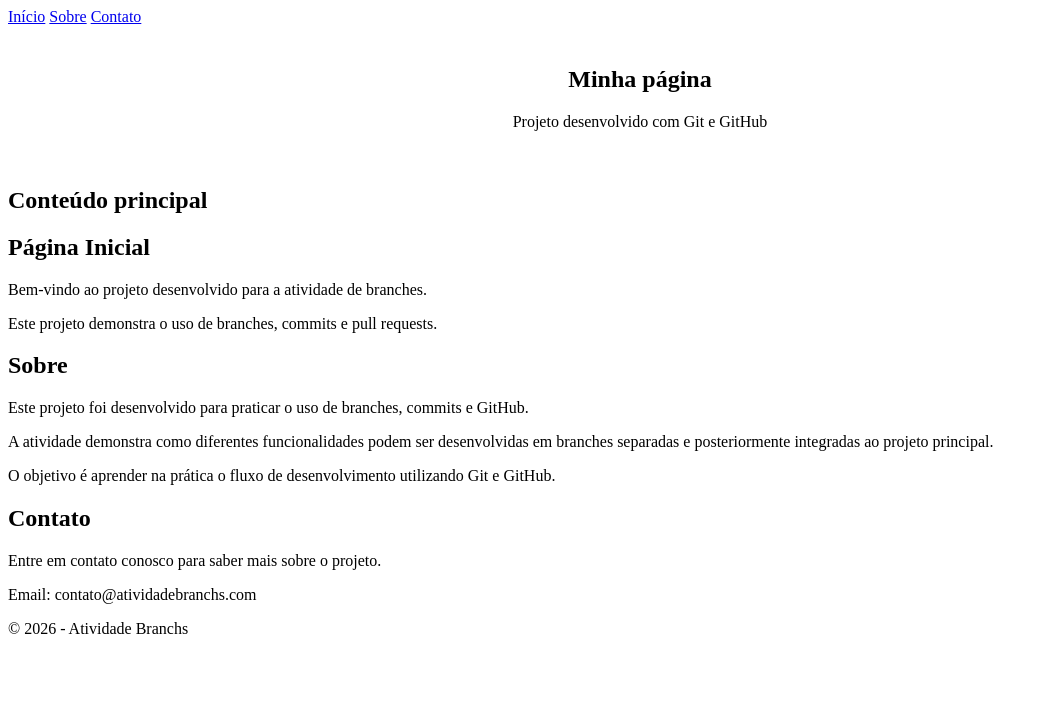
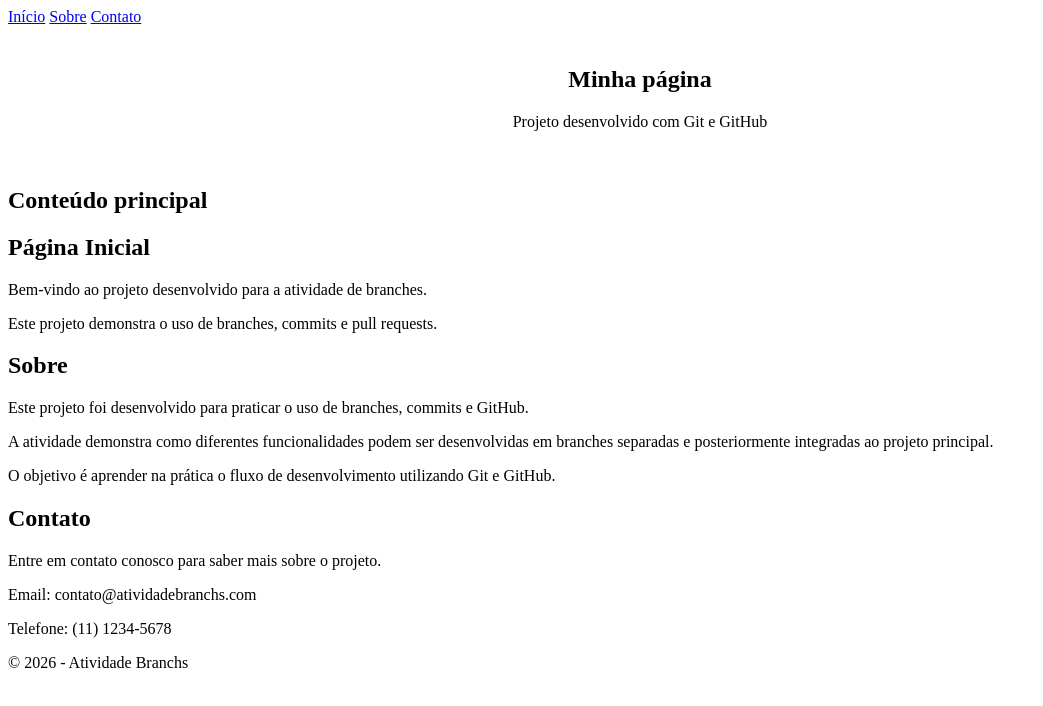
Before and after one commit to marjoriesantos-netizen/atividade-branchs, a plain HTML site: page index.html in a window 1280 px wide. Shown: the whole page, without its empty margins (0-1043 px from the left). Drawn offline with Linux system fonts and the light colour scheme.

Commit message:
Aprimora seção Contato

```diff
--- a/index.html
+++ b/index.html
@@ -36,6 +36,8 @@
         <h2>Contato</h2>
         <p>Entre em contato conosco para saber mais sobre o projeto.</p>
         <p>Email: contato@atividadebranchs.com</p>
+        <p>Telefone: (11) 1234-5678</p>
+
     </section>
 </nav>
 <footer>
```
